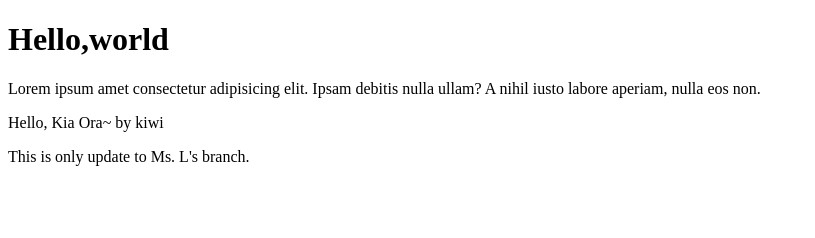
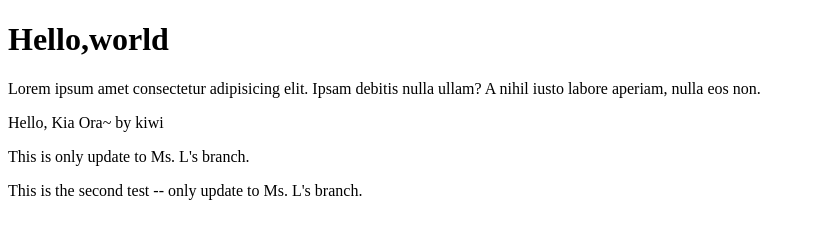
Before and after one commit to HEKEPOIU/htmltest, a plain HTML site: page index.html in a window 1280 px wide. Shown: the whole page, without its empty margins (0-815 px from the left). Drawn offline with Linux system fonts and the light colour scheme.

Commit message:
second test

```diff
--- a/index.html
+++ b/index.html
@@ -12,5 +12,6 @@
     <p>Hello, Kia Ora~ by kiwi</p>
 
     <p>This is only update to Ms. L's branch.</p>
+    <p>This is the second test -- only update to Ms. L's branch.</p>
 </body>
 </html>
```
